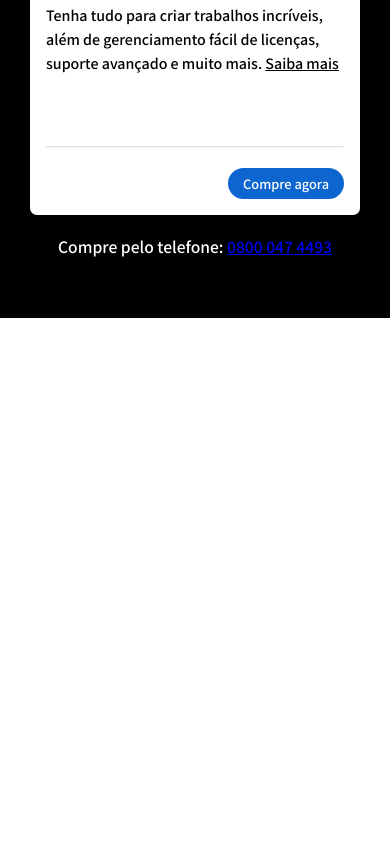
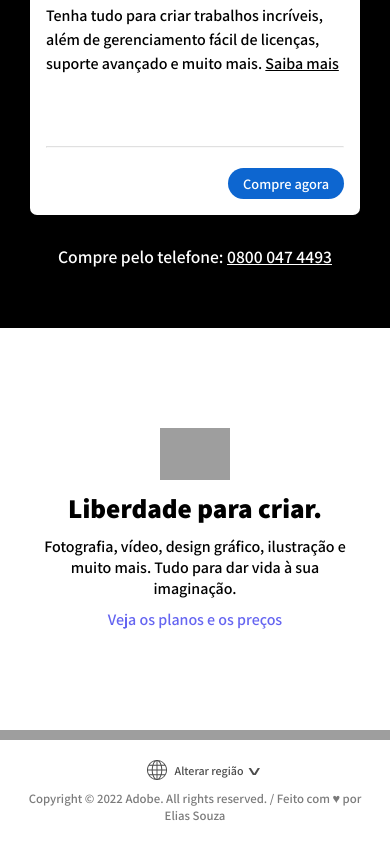
Before and after one commit to eliasnsz/creative-cloud-website-clone, a React (Vite) app: page / in a window 390 px wide. Shown: the part 7067-7911 px from the top of the page. Before the commit the page ends 7385 px from the top, so only its background shows below. Built offline with nearby package versions, Linux system fonts and the light colour scheme; grey boxes are pictures that could not be loaded.

Commit message:
Finalização do Projeto
Neste commit realizei a finalização do footer, ajustei alguns detalhes de responsividade e dei como finalizado o projeto.

```diff
--- a/src/App.jsx
+++ b/src/App.jsx
@@ -1,5 +1,6 @@
 import { useState, createContext } from 'react'
 import './App.scss'
+import { Footer } from './components/Footer/Footer'
 
 import { Header } from './components/Header/Header'
 import { MainSection } from './components/MainSection/MainSection'
@@ -609,6 +610,8 @@ export default function App() {
       <TerciarySection/>
       <div id="hr-gradient"></div>
       <Plans/>
+      <div id="hr-gradient"></div>
+      <Footer/>
     </div>
   )
 }
--- /dev/null
+++ b/src/components/Footer/Footer.jsx
@@ -0,0 +1,22 @@
+import './Footer.scss'
+
+export function Footer() {
+  return (
+    <>
+      <section className="footer-container">
+        <footer>
+          <div className="region-icon">
+            <svg xmlns="http://www.w3.org/2000/svg" viewBox="0 0 50 50" focusable="false">
+              <path d="M50 23.8c-0.2-3.3-1-6.5-2.4-9.5l0 0C43.7 5.9 35.4 0.4 26.2 0h-2.4C14.6 0.4 6.3 5.9 2.4 14.3l0 0c-1.4 3-2.2 6.2-2.4 9.5l0 0v2.4l0 0c0.2 3.3 1 6.5 2.4 9.5l0 0c4 8.4 12.2 13.9 21.4 14.3h2.4c9.2-0.4 17.5-5.9 21.4-14.3l0 0c1.4-3 2.2-6.2 2.4-9.5l0 0V23.8zM47.6 23.8h-9.5c0-3.2-0.4-6.4-1.2-9.5H45C46.6 17.2 47.5 20.5 47.6 23.8zM33.6 11.9h-7.4V2.6C29.3 3.3 31.9 7.1 33.6 11.9zM23.8 2.6v9.3h-7.4C18.1 7.1 20.7 3.3 23.8 2.6zM23.8 14.3v9.5h-9.5c0.1-3.2 0.6-6.4 1.4-9.5H23.8zM23.8 26.2v9.5h-8.1c-0.8-3.1-1.3-6.3-1.4-9.5H23.8zM23.8 38.1v9.3c-3.1-0.7-5.7-4.5-7.4-9.3H23.8zM26.2 47.4v-9.3h7.4C31.9 42.9 29.3 46.7 26.2 47.4zM26.2 35.7v-9.5h9.5c-0.1 3.2-0.6 6.4-1.4 9.5H26.2zM26.2 23.8v-9.5h8.1c0.8 3.1 1.3 6.3 1.4 9.5H26.2zM43.3 11.9h-7.1c-0.9-3.1-2.4-6.1-4.5-8.6C36.4 4.8 40.5 7.8 43.3 11.9zM18.6 3.3c-2.2 2.5-3.8 5.4-4.8 8.6H6.7C9.6 7.8 13.8 4.8 18.6 3.3zM5 14.3h8.1c-0.7 3.1-1.1 6.3-1.2 9.5H2.4C2.5 20.5 3.4 17.2 5 14.3zM2.4 26.2h9.5c0 3.2 0.4 6.4 1.2 9.5H5C3.4 32.8 2.5 29.5 2.4 26.2zM6.4 38.1h7.4c0.9 3.1 2.4 6.1 4.5 8.6 -4.7-1.5-8.8-4.5-11.7-8.6H6.4zM31.4 46.7c2.2-2.5 3.8-5.4 4.8-8.6h7.4C40.6 42.2 36.3 45.3 31.4 46.7zM45 35.7h-8.1c0.7-3.1 1.1-6.3 1.2-9.5h9.5C47.5 29.5 46.6 32.8 45 35.7z"></path>
+            </svg>
+            <span>Alterar região</span>
+          </div>
+          <div className='text-container'>
+            <span>Copyright © 2022 Adobe. All rights reserved.</span>
+            <span> / Feito com ♥ por <a href="https://github.com/eliasnsz" target="_blank">Elias Souza</a></span>
+          </div>
+        </footer>
+      </section>
+    </>
+  )
+}
--- /dev/null
+++ b/src/components/Footer/Footer.scss
@@ -0,0 +1,74 @@
+.footer-container {
+  padding: 20px;
+
+  footer {
+    display: flex;
+    justify-content: space-evenly;
+
+    @media (max-width: 600px) {
+      & {
+        flex-direction: column;
+        align-items: center;
+        gap: 10px;
+      }
+    }
+
+    .text-container {
+      font-size: 0.8em;
+      font-weight: 600;
+      color: #7b7b7b;
+      align-self: center;
+
+      a {
+        text-decoration: none;
+        color: inherit;
+
+        &:hover {
+          text-decoration: underline;
+          color: #a19595;
+        }
+      }
+    }
+  }
+
+}
+
+.region-icon {
+  display: flex;
+  align-items: center;
+  position: relative;
+  gap: 8px;
+  color: #4b4b4b;
+  cursor: pointer;
+
+  font-size: 0.75em;
+  font-weight: 600;
+
+  &:hover {
+    svg {
+      fill: #a19595;
+    }
+    span {
+      color: #a19595;
+    }
+  }
+
+  span::after {
+    color: inherit;
+    content: "∨";
+    display: block;
+    font-weight: 100;
+    margin-left: 7px;
+    transform: scaleX(2);
+    position: absolute;
+    top: 3px;
+    right: -15px;
+  }
+
+  svg {
+    width: 20px;
+    fill: #4b4b4b;
+  }
+
+
+}
--- a/src/components/Plans/Plans.jsx
+++ b/src/components/Plans/Plans.jsx
@@ -38,6 +38,12 @@ export function Plans() {
 
         <p className='contato'>Compre pelo telefone: <a href="tel:08000474493" >0800 047 4493</a></p>
       </section>
+      <section className="plans-footer">
+        <img src="https://www.adobe.com/content/dam/shared/images/product-icons/svg/creative-cloud.svg" alt="" />
+        <h2>Liberdade para criar.</h2>
+        <p>Fotografia, vídeo, design gráfico, ilustração e muito mais. Tudo para dar vida à sua imaginação.</p>
+        <p><a className='link' href="">Veja os planos e os preços</a></p>
+      </section>
     </>
   )
 }
--- a/src/components/Plans/Plans.scss
+++ b/src/components/Plans/Plans.scss
@@ -25,9 +25,45 @@
   text-align: center;
   font-size: 1.1em;
   font-weight: 600;
-  marg
+  margin-top: 10px;
 
   a {
     color: white;
   }
 }
+
+.plans-footer {
+  display: flex;
+  gap: 10px;
+  flex-direction: column;
+  align-items: center;
+  padding: 100px 0px;
+  width: 100%;
+
+  img {
+    width: 70px;
+  }
+  h2 {
+    font-weight: 800;
+    font-size: 1.7em;
+  }
+  p {
+    font-weight: 600;
+    width: 28%;
+    text-align: center;
+
+    @media (max-width: 1200px) {
+      width: 80%;
+    }
+
+    a.link {
+      color: rgb(101, 101, 241);
+      text-decoration: none;
+
+      &:hover {
+        text-decoration: underline;
+      }
+    }
+  }
+
+}
```
